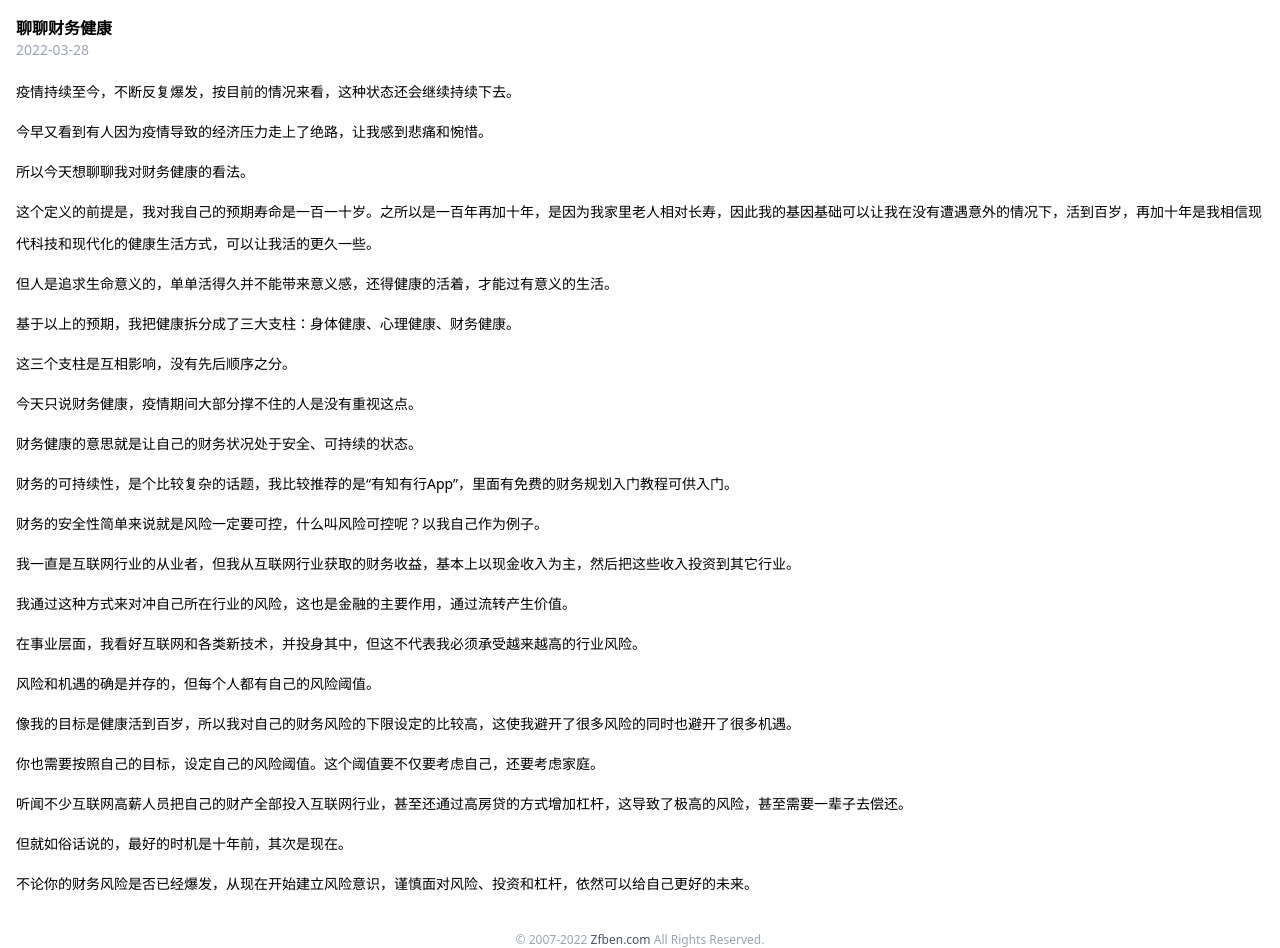
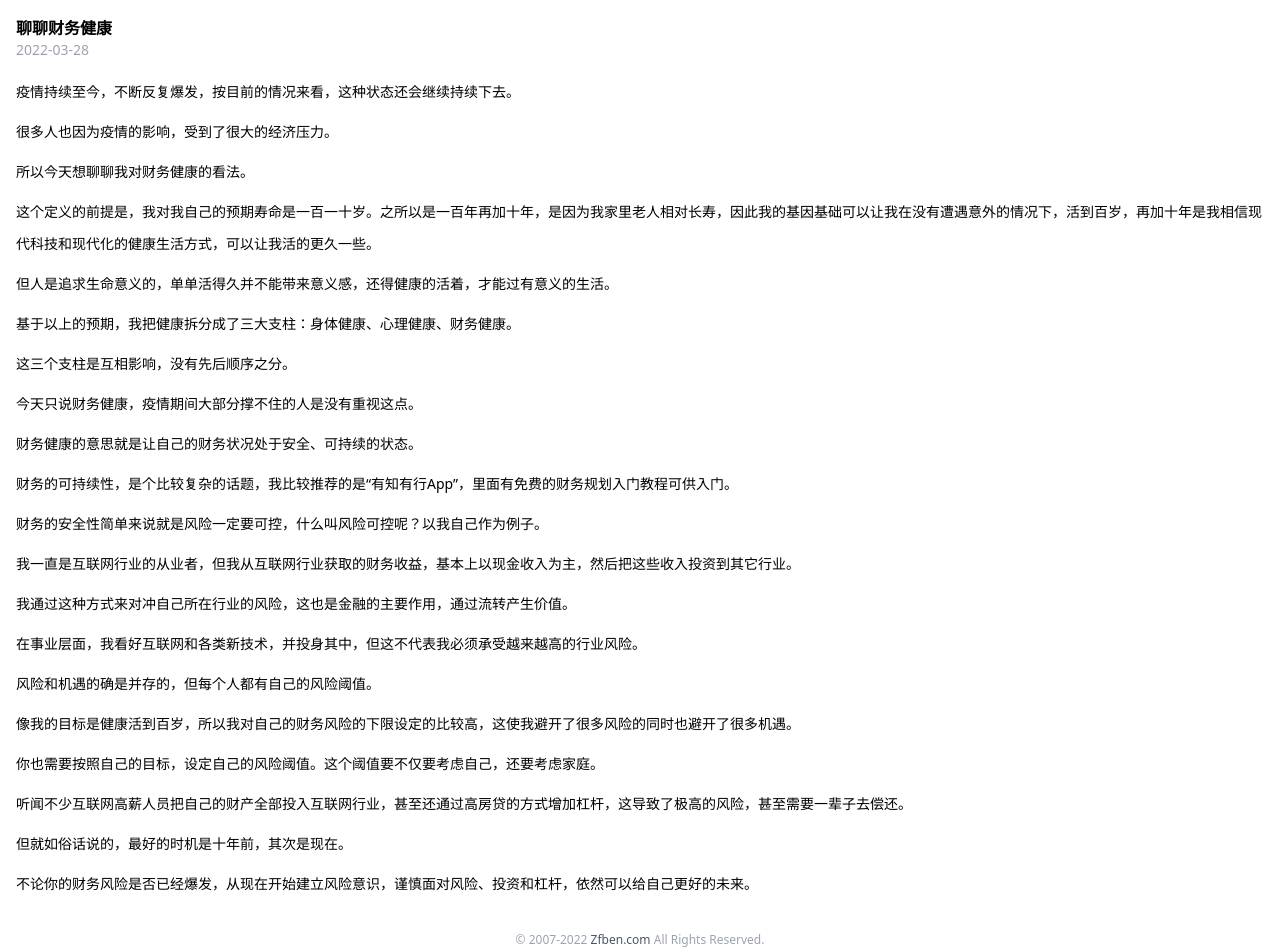
Before and after one commit to zfben/zfben.github.io, a Next.js app: page /blog/2022-03-28 in a window 1280 px wide. Built offline with nearby package versions, Linux system fonts and the light colour scheme.

Commit message:
update content

```diff
--- a/pages/blog/2022-03-28.mdx
+++ b/pages/blog/2022-03-28.mdx
@@ -9,7 +9,7 @@ export default ({ children }) => <BlogPost meta={meta}>{children}</BlogPost>;
 
 疫情持续至今，不断反复爆发，按目前的情况来看，这种状态还会继续持续下去。
 
-今早又看到有人因为疫情导致的经济压力走上了绝路，让我感到悲痛和惋惜。
+很多人也因为疫情的影响，受到了很大的经济压力。
 
 所以今天想聊聊我对财务健康的看法。
 
```
